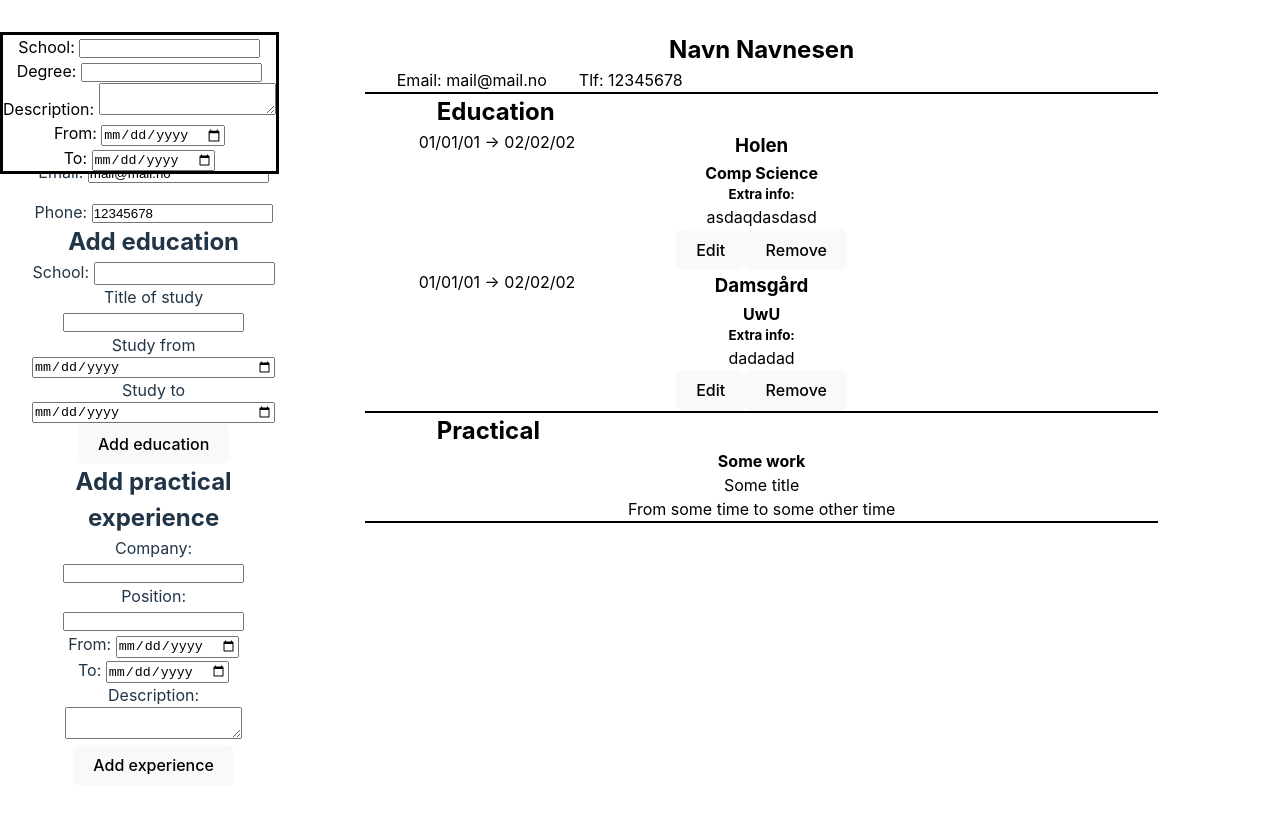
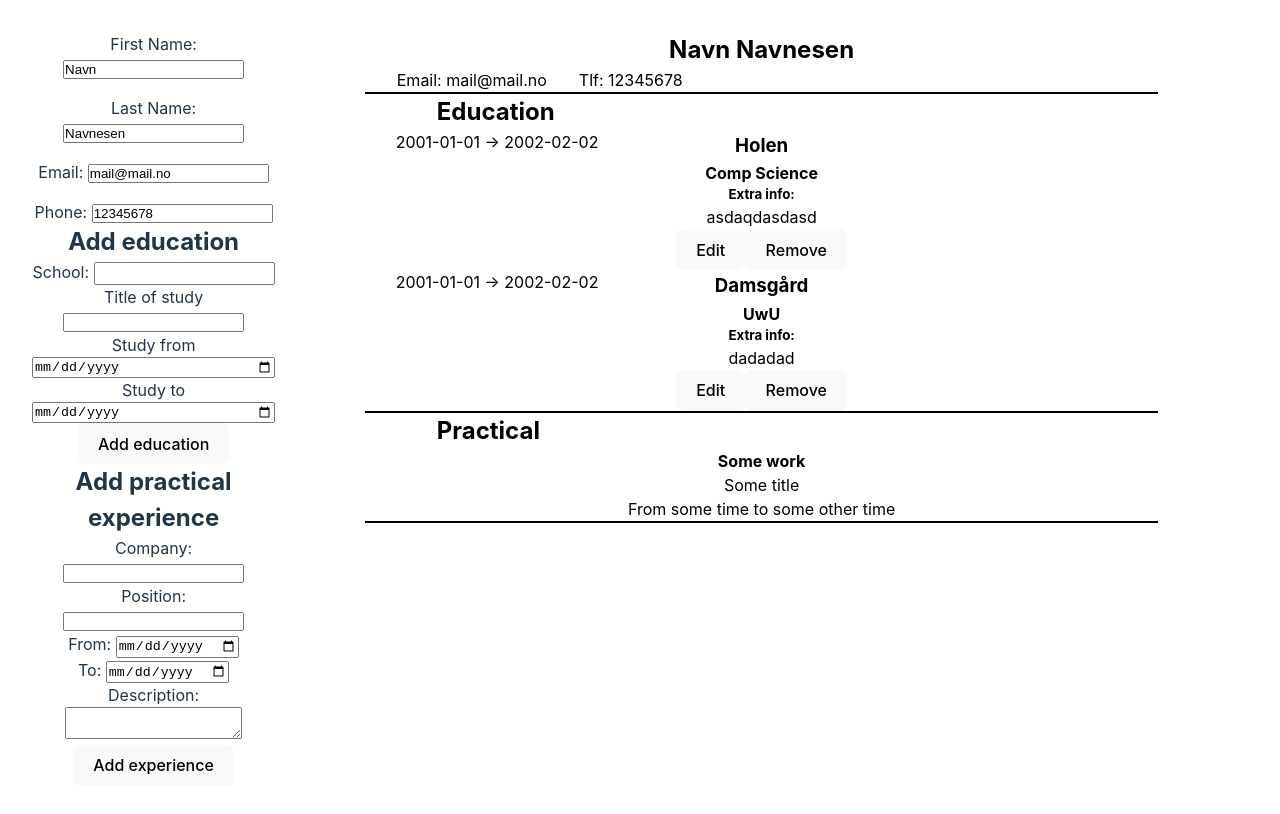
Before and after one commit to ATlexEide/cv-app, a React (Vite) app: page / in a window 1280 px wide. Shown: the top 814 px of the page. Built offline with nearby package versions, Linux system fonts and the light colour scheme.

Commit message:
Fix date format

```diff
--- a/src/Components/PreviewFile.jsx
+++ b/src/Components/PreviewFile.jsx
@@ -9,20 +9,20 @@ function PreviewFile({ person }) {
     id: 0,
     school: "Holen",
     degree: "Comp Science",
-    timeFrom: "01/01/01",
-    timeTo: "02/02/02",
+    timeFrom: "2001-01-01",
+    timeTo: "2002-02-02",
     desc: "asdaqdasdasd",
   };
   let mockData2 = {
     id: 1,
     school: "Damsgård",
     degree: "UwU",
-    timeFrom: "01/01/01",
-    timeTo: "02/02/02",
+    timeFrom: "2001-01-01",
+    timeTo: "2002-02-02",
     desc: "dadadad",
   };
   const [data, setData] = useState([mockData, mockData2]);
-  const [isOpen, setIsOpen] = useState(true);
+  const [isOpen, setIsOpen] = useState(false);
   const [currentCard, setCurrentCard] = useState({});
 
   const handleEditCard = (card) => {
```
